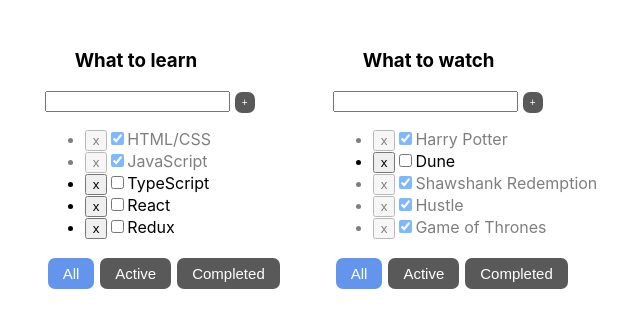
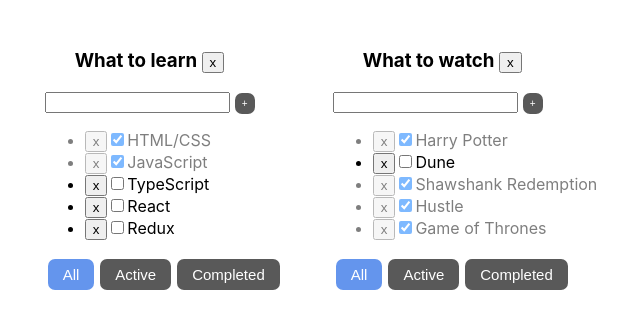
Before and after one commit to Tumelya/todolist, a React (Create React App) app: page / in a window 1280 px wide. Shown: the top 328 px of the page, without its empty margins (294-934 px from the left). Built offline with nearby package versions, Linux system fonts and the light colour scheme.

Commit message:
feat: add the ability to delete a todolist

```diff
--- a/src/App.tsx
+++ b/src/App.tsx
@@ -75,6 +75,12 @@ function App() {
             setTasks({...tasksObj});
         }
     }
+    const removeTodolist = (todolistId: string) => {
+        let filteredTodolist = todolists.filter(todo => todo.id !== todolistId);
+        setTodolists(filteredTodolist);
+        delete tasksObj[todolistId];
+        setTasks({...tasksObj});
+    }
 
     return (
         <div className="App">
@@ -97,6 +103,7 @@ function App() {
                               filter={todo.filter}
                               currentTasks={currentTasks}
                               onClickFilterButton={onClickFilterButton}
+                              removeTodolist={removeTodolist}
                     />
                 )
             })}
--- a/src/Todolist.tsx
+++ b/src/Todolist.tsx
@@ -18,6 +18,7 @@ type PropsType = {
     filter: FilterType
     currentTasks: Array<TaskType>
     onClickFilterButton: (filterButt: FilterType, todolistId: string) => void
+    removeTodolist: (todolistId: string) => void
 }
 
 export function Todolist(props: PropsType) {
@@ -46,10 +47,13 @@ export function Todolist(props: PropsType) {
     const onAllClickHandler = () => props.onClickFilterButton("All", props.id);
     const onActiveClickHandler = () => props.onClickFilterButton("Active", props.id);
     const onCompleteClickHandler = () => props.onClickFilterButton("Completed", props.id);
+    const removeTodolist = () => {
+        props.removeTodolist(props.id);
+    }
 
     return (
         <div className="todo">
-            <h3>{props.title}</h3>
+            <h3>{props.title} <button onClick={removeTodolist}>x</button></h3>
             <div>
                 <input className={error ? "error" : ""}
                        value={newTaskTitle}
```
